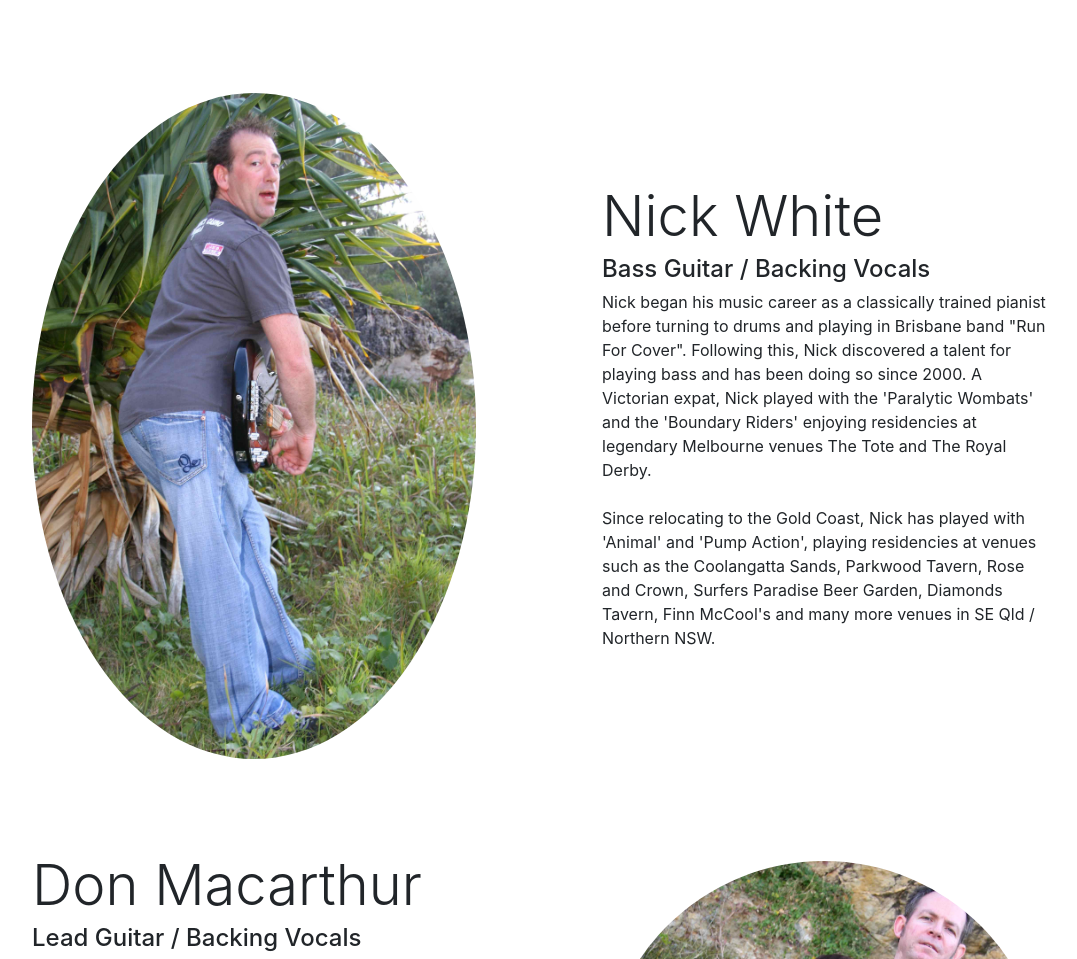
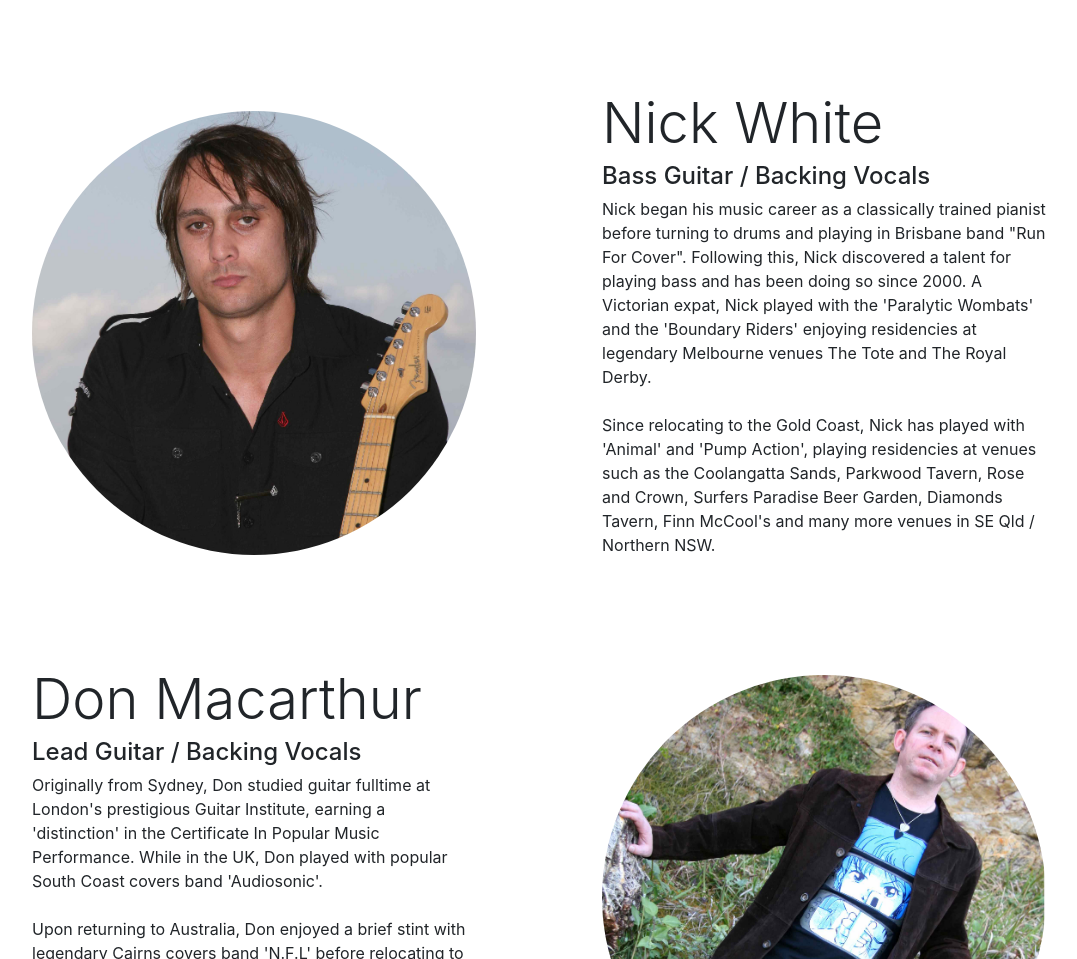
Before and after one commit to Donatron/sector_7g, a website: page index.html in a window 1280 px wide. Shown: the part 1351-2310 px from the top of the page, without its empty margins (101-1178 px from the left). Drawn offline with Linux system fonts and the light colour scheme.

Commit message:
testing issue with Whitey profile image

```diff
--- a/index.html
+++ b/index.html
@@ -87,7 +87,7 @@
         <div class="row align-items-center">
           <div class="col-md-6">
             <div class="p-5">
-              <img class="img-fluid rounded-circle" src="img/whitey/img_6317.jpg" alt="">
+              <img class="img-fluid rounded-circle" src="img/jake/IMG_6442_cropped.jpg" alt="">
             </div>
           </div>
           <div class="col-md-6">
```
